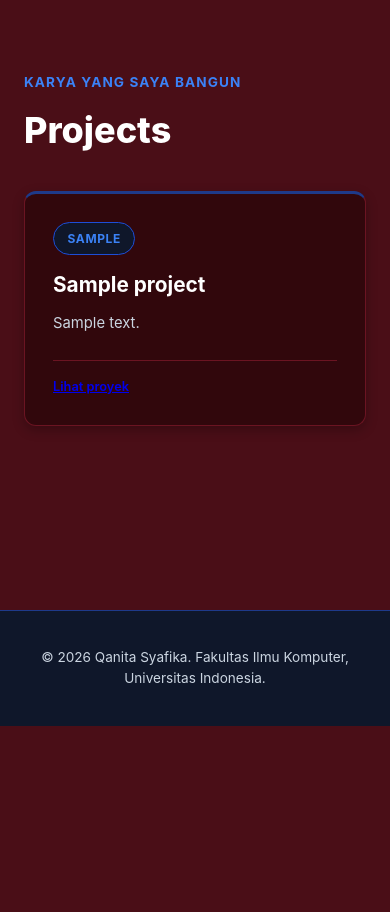
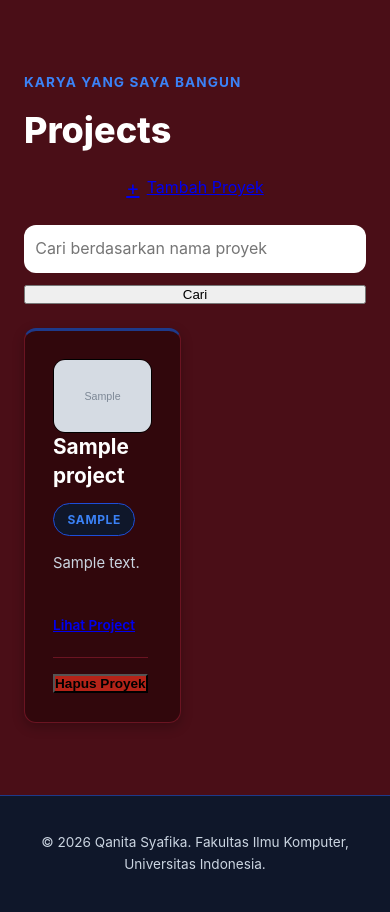
Before and after one commit to qanitasyafika/myportofolio, a Django app: page /projects/ in a window 390 px wide. Shown: the part 118-1030 px from the top of the page. Before the commit the page ends 844 px from the top, so only its background shows below. Run offline with Django 5.2, Linux system fonts and the light colour scheme; tables that the repository leaves empty hold one stand-in row (values such as "Sample post"); grey boxes marked "Sample" are stand-in pictures.

Commit message:
feat: implement JSON delivery, search, and delete modal

```diff
--- a/main/urls.py
+++ b/main/urls.py
@@ -1,11 +1,20 @@
 from django.urls import path
-from main.views import show_main, show_experience, show_projects, create_project
+from .views import (
+    show_main,
+    show_experience,
+    show_projects,
+    create_project,
+    get_projects_json,
+    delete_project,
+)
 
 app_name = "main"
 
 urlpatterns = [
     path("", show_main, name="show_main"),
-    path("projects/add/", create_project, name="create_project"),
     path("experience/", show_experience, name="show_experience"),
     path("projects/", show_projects, name="show_projects"),
+    path("projects/add/", create_project, name="create_project"),
+    path("api/projects/", get_projects_json, name="get_projects_json"),
+    path("projects/<uuid:project_id>/delete/", delete_project, name="delete_project"),
 ]
--- a/main/views.py
+++ b/main/views.py
@@ -1,4 +1,6 @@
 from django.contrib import messages
+from django.core import serializers
+from django.http import HttpResponse
 from django.shortcuts import get_object_or_404, redirect, render
 from main.models import Experience, Project
 from main.forms import ProjectForm
@@ -33,9 +35,34 @@
     }
     return render(request, "projects_form.html", context)
 
+def get_projects_json(request):
+    title_query = request.GET.get("title", "").strip()
+    projects = Project.objects.all()
+    if title_query:
+        projects = projects.filter(title__icontains=title_query)
+    projects_json = serializers.serialize("json", projects)
+    return HttpResponse(projects_json, content_type="application/json")
+
 def show_projects(request):
+    json_response = get_projects_json(request)
+    projects = serializers.deserialize(
+        "json",
+        json_response.content.decode("utf-8"),
+    )
+    projects = [project.object for project in projects]
+    title_query = request.GET.get("title", "").strip()
+
     context = {
         "name": "Qanita Syafika",
-        "project_list": Project.objects.all(),
+        "project_list": projects,
+        "title_query": title_query,
     }
     return render(request, "projects.html", context)
+
+def delete_project(request, project_id):
+    project = get_object_or_404(Project, pk=project_id)
+    if request.method == "POST":
+        project.delete()
+        messages.success(request, "Project berhasil dihapus!")
+        return redirect("main:show_projects")
+    return redirect("main:show_projects")
--- a/static/css/style.css
+++ b/static/css/style.css
@@ -307,4 +307,201 @@
     .experience-grid {
         grid-template-columns: 1fr;
     }
+
+    /* projects */
+.project-header {
+  width: 100%;
+  display: flex;
+  justify-content: space-between;
+  align-items: center;
+  gap: 1rem;
+  margin-bottom: 1.5rem;
 }
+
+.project-grid {
+  grid-template-columns: repeat(2, minmax(0, 1fr));
+}
+
+.project-grid .experience-card {
+  display: flex;
+  flex-direction: column;
+}
+
+.project-image {
+  display: block;
+  width: 100%;
+  height: auto;
+  border: 1px solid black;
+  border-radius: var(--radius);
+}
+
+.project-header h1 {
+  margin-bottom: 0;
+}
+
+.project-add-button {
+  display: inline-flex;
+  align-items: center;
+  gap: 0.45rem;
+}
+
+.project-add-button span {
+  font-size: 1.25rem;
+  line-height: 1;
+}
+
+.project-search {
+  display: flex;
+  gap: 0.75rem;
+  margin-bottom: 1.5rem;
+}
+
+.project-search_input {
+  width: 100%;
+  min-width: 0;
+  padding: 0.7rem;
+  border: 1px solid var(--line);
+  border-radius: var(--radius);
+  background: #fff;
+  color: var(--ink);
+  font: inherit;
+}
+
+.project-search_input:focus {
+  outline: 2px solid var(--accent);
+  border-color: var(--accent);
+}
+
+.project-actions {
+  display: flex;
+  align-items: center;
+  flex-wrap: wrap;
+  gap: 20px;
+  margin-top: 1rem;
+}
+
+.project-actions .button {
+  font-size: 0.85rem;
+  font-weight: 600;
+}
+
+.project-card-actions {
+  display: flex;
+  flex-direction: column;
+  margin-top: auto;
+}
+
+.hide {
+  display: none !important;
+}
+
+.project-actions .experience-status {
+  margin-top: 0;
+}
+
+.project-delete-modal {
+  display: none;
+  position: fixed;
+  inset: 0;
+  width: 100%;
+  height: 100%;
+  max-width: none;
+  max-height: none;
+  margin: 0;
+  padding: 1rem;
+  border: 0;
+  background: transparent;
+  z-index: 10;
+  align-items: center;
+  justify-content: center;
+}
+
+.project-delete-modal:popover-open {
+  display: flex;
+}
+
+.project-delete-modal_backdrop {
+  position: absolute;
+  inset: 0;
+  width: 100%;
+  height: 100%;
+  border: 0;
+  padding: 0;
+  background: rgba(28, 25, 23, 0.58);
+  cursor: default;
+}
+
+.project-delete-modal_content {
+  position: relative;
+  z-index: 1;
+  width: min(100%, 480px);
+  padding: 1.5rem;
+  background: var(--paper);
+  border: 1px solid var(--line);
+  border-radius: var(--radius);
+  box-shadow: 0 1rem 3rem rgba(28, 25, 23, 0.22);
+}
+
+.project-delete-modal_content h2 {
+  margin: 0 0 0.75rem;
+  font-family: "Space Grotesk", -apple-system, sans-serif;
+  font-size: 1.5rem;
+}
+
+.project-delete-modal_close {
+  position: absolute;
+  top: 1rem;
+  right: 1rem;
+  border: 0;
+  padding: 0;
+  background: transparent;
+  color: var(--text-muted);
+  font-size: 1.8rem;
+  line-height: 1;
+  cursor: pointer;
+}
+
+.project-delete-modal_actions {
+  display: flex;
+  justify-content: flex-end;
+  gap: 0.75rem;
+  margin-top: 1.5rem;
+}
+
+.button-danger {
+  background: #b42318;
+}
+
+@media (max-width: 600px) {
+  .project-header {
+    align-items: flex-start;
+    flex-direction: column;
+  }
+  .project-add-button {
+    width: 100%;
+    justify-content: center;
+  }
+  .project-search {
+    flex-direction: column;
+  }
+  .project-search .button {
+    width: 100%;
+  }
+  .project-delete-modal {
+    align-items: flex-end;
+    padding: 0;
+  }
+  .project-delete-modal_content {
+    width: 100%;
+    padding: 1.25rem;
+    border-radius: var(--radius) var(--radius) 0 0;
+  }
+  .project-delete-modal_actions {
+    flex-direction: column-reverse;
+  }
+  .project-delete-modal_actions .button {
+    width: 100%;
+    text-align: center;
+  }
+  }
+}
--- /dev/null
+++ b/templates/components/project_delete_modal.html
@@ -0,0 +1,41 @@
+<p class="experience-status">
+  <button type="button"
+          class="button button-danger"
+          popovertarget="delete-project-{{ project.id }}"
+          aria-label="Hapus {{ project.title }}"
+          title="Hapus proyek">
+    Hapus Proyek
+  </button>
+</p>
+
+<div id="delete-project-{{ project.id }}"
+     class="project-delete-modal"
+     popover="auto"
+     role="dialog"
+     aria-modal="true"
+     aria-labelledby="delete-project-title-{{ project.id }}">
+  <button type="button"
+          class="project-delete-modal_backdrop"
+          popovertarget="delete-project-{{ project.id }}"
+          popovertargetaction="hide"
+          aria-label="Tutup konfirmasi hapus"></button>
+  <div class="project-delete-modal_content">
+    <button type="button"
+            class="project-delete-modal_close"
+            popovertarget="delete-project-{{ project.id }}"
+            popovertargetaction="hide"
+            aria-label="Tutup konfirmasi hapus">×</button>
+    <h2 id="delete-project-title-{{ project.id }}">Hapus Projek?</h2>
+    <p>Apakah Anda yakin ingin menghapus <strong>{{ project.title }}</strong>?</p>
+    <div class="project-delete-modal_actions">
+      <button type="button"
+              class="button button-secondary"
+              popovertarget="delete-project-{{ project.id }}"
+              popovertargetaction="hide">Batal</button>
+      <form method="post" action="{% url 'main:delete_project' project.id %}">
+        {% csrf_token %}
+        <button type="submit" class="button button-danger">Ya, Hapus</button>
+      </form>
+    </div>
+  </div>
+</div>
--- a/templates/projects.html
+++ b/templates/projects.html
@@ -9,21 +9,47 @@
   <section class="experience-section" id="experience">
     <div class="container">
       <p class="section-kicker">Karya yang saya bangun</p>
-      <h1>Projects</h1>
-      <div class="experience-grid">
+      <div class="project-header">
+        <h1>Projects</h1>
+        <a href="{% url 'main:create_project' %}" class="button project-add-button">
+          <span aria-hidden="true">+</span> Tambah Proyek
+        </a>
+      </div>
+
+      <form method="get" action="{% url 'main:show_projects' %}" class="project-search">
+        <input type="search"
+               name="title"
+               value="{{ title_query }}"
+               placeholder="Cari berdasarkan nama proyek"
+               class="project-search_input"
+               aria-label="Cari berdasarkan nama proyek">
+        <button type="submit" class="button">Cari</button>
+      </form>
+
+      <div class="experience-grid project-grid">
         {% for project in project_list %}
         <article class="experience-card">
+          {% if project.project_image_url %}
+          <img src="{{ project.project_image_url }}" alt="Gambar {{ project.title }}" class="project-image">
+          {% endif %}
+          <h2>{{ project.title }}</h2>
           <span class="experience-category">{{ project.tech_stack }}</span>
-          <h2>{{ project.title }}</h2>
           <p class="experience-description">{{ project.description }}</p>
-          {% if project.project_url %}
-          <p class="experience-status">
-            <a href="{{ project.project_url }}">Lihat proyek</a>
-          </p>
-          {% endif %}
+          <div class="project-card-actions">
+            <div class="project-actions">
+              {% if project.project_url %}
+              <a href="{{ project.project_url }}" class="button">Lihat Project</a>
+              {% endif %}
+              {% include "components/project_delete_modal.html" with project=project %}
+            </div>
+          </div>
         </article>
         {% empty %}
-        <p class="empty-state">Belum ada proyek yang ditambahkan.</p>
+          {% if title_query %}
+          <p class="empty-state">Tidak ada proyek dengan nama tersebut.</p>
+          {% else %}
+          <p class="empty-state">Belum ada proyek yang ditambahkan.</p>
+          {% endif %}
         {% endfor %}
       </div>
     </div>
```
